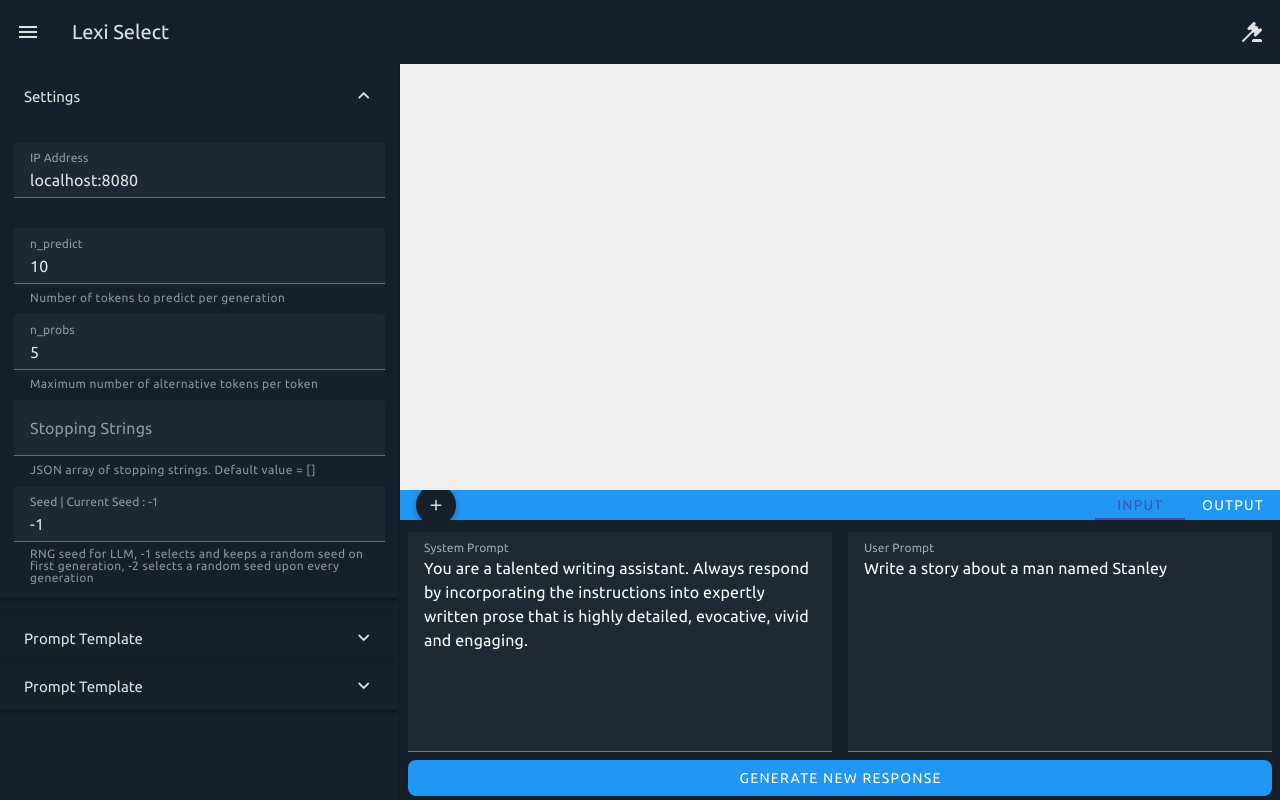
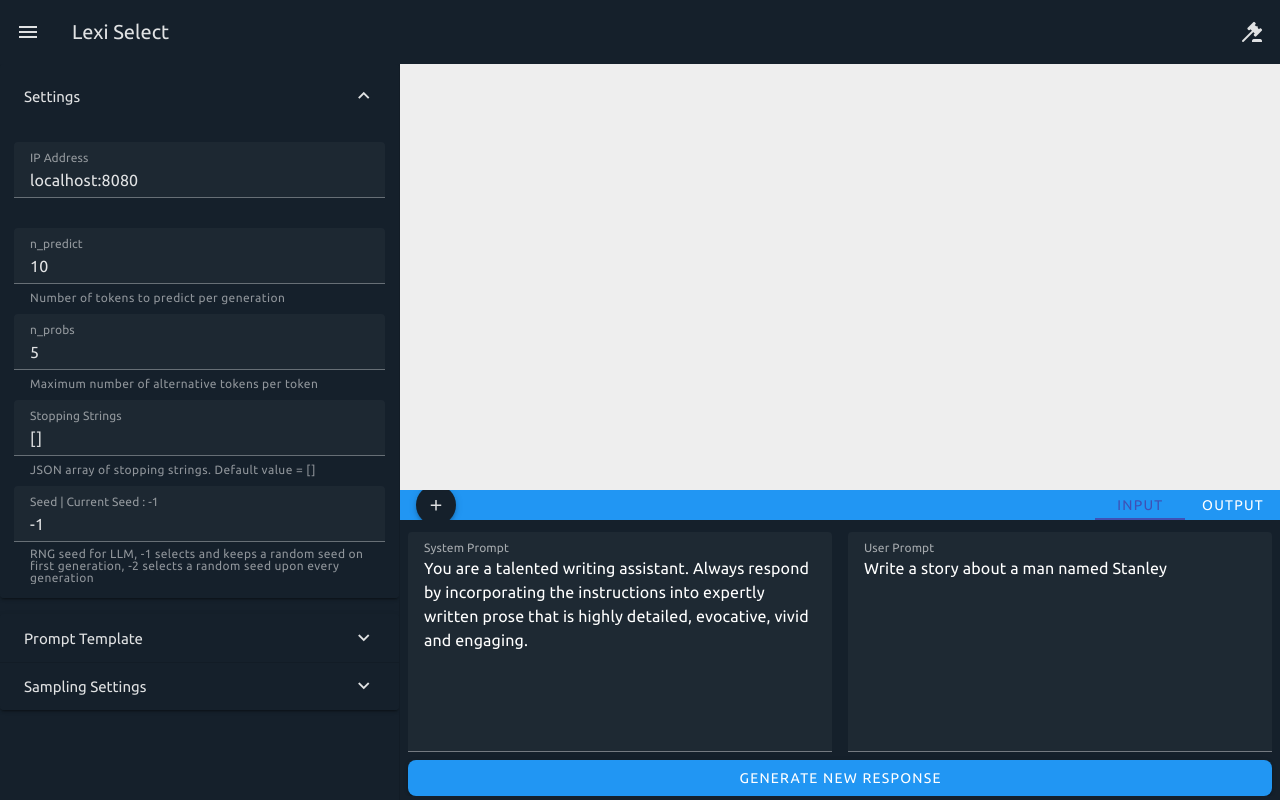
Before and after one commit to dhibbin/LexiSelect, a Vue app: page / in a window 1280 px wide. Built offline with nearby package versions, Linux system fonts and the light colour scheme.

Commit message:
Added latest demonstration

```diff
--- a/src/components/SideBar.vue
+++ b/src/components/SideBar.vue
@@ -49,7 +49,7 @@
       </v-expansion-panel-text>
     </v-expansion-panel>
     <v-expansion-panel>
-      <v-expansion-panel-title>Prompt Template</v-expansion-panel-title>
+      <v-expansion-panel-title>Sampling Settings</v-expansion-panel-title>
       <v-expansion-panel-text class="pa-0">
         <v-text-field
           v-for="(value, key) in samplingHTML"
--- a/src/objects/LLMService.ts
+++ b/src/objects/LLMService.ts
@@ -18,7 +18,7 @@ export class LLMService {
     n_probs : 5,
     seed : -1,
     ipAddress : "localhost:8080",
-    stoppingStrings : "",
+    stoppingStrings : "[]",
     systemPrepend : "<|system|>",
     systemPostpend : "<|end|>",
     userPrepend : "<|user|>" ,
```
Also changed, not shown: 2 other files (tests, documents, lock files or other folders).
